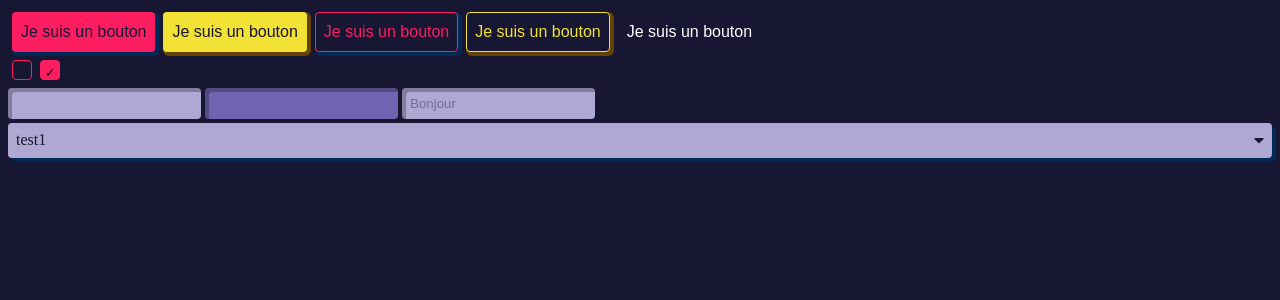
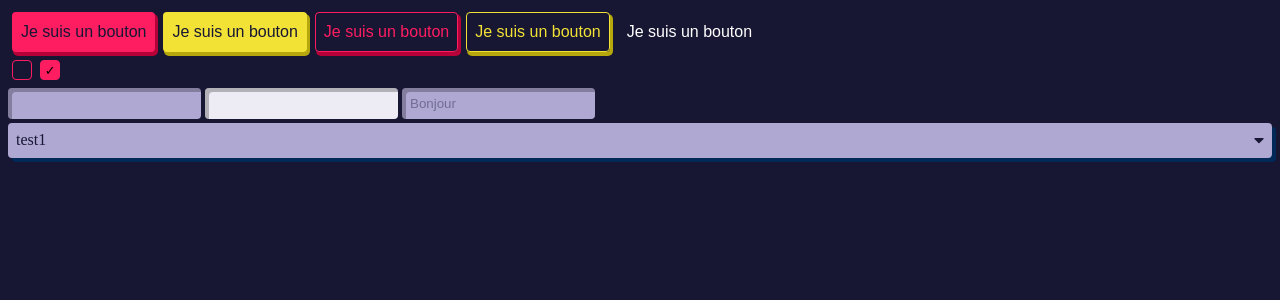
Before and after one commit to Cl0v1s/Mail, a React app in the folder frontend/: page / in a window 1280 px wide. Shown: the top 300 px of the page. Built offline with nearby package versions, Linux system fonts and the light colour scheme; the HTML template or start-up script is replaced by a standard one.

Commit message:
Mise à jour des styles des boutons et des checkboxes

```diff
--- a/frontend/common/Button/Button.css
+++ /dev/null
@@ -1,43 +0,0 @@
-.component-button {
-    --color: var(--color-color-0);
-    --background: transparent;
-    --border: transparent;
-    --color-outline: var(--color-color-0);
-    --shadow: transparent;
-
-    font-size: 1rem;
-    color: var(--color);
-    border: 1px solid var(--border);
-    background-color: var(--background);
-    border-radius: var(--radius);
-    box-shadow: 2px 2px 0px 2px var(--shadow);
-    height: var(--input-height);
-    cursor: pointer;
-}
-
-.component-button:hover {
-    transform: translateX(2px) translateY(2px);
-    box-shadow: none;
-    transition: box-shadow 0.2s ease, transform 0.2s ease;
-}
-
-.component-button.component-button--primary {
-    --color: var(--color-dark);
-    --background: var(--color-primary-50);
-    --color-outline: var(--color-primary-50) !important;
-    --shadow: var(--color-color-100);
-
-}
-
-.component-button.component-button--secondary {
-    --color: var(--color-dark);
-    --background: var(--color-secondary);
-    --color-outline: var(--color-secondary) !important;
-    --shadow: #664300;
-}
-
-.component-button.component-button--outline {
-    color: var(--color-outline);
-    border-color: var(--color-outline);
-    background: transparent;
-}
--- a/frontend/common/Button/Button.jsx
+++ b/frontend/common/Button/Button.jsx
@@ -1,7 +1,7 @@
 import React from 'react';
 import PropTypes from 'prop-types';
 
-import './Button.css';
+import './Button.scss';
 
 export class Button extends React.Component {
     static propTypes = {
--- /dev/null
+++ b/frontend/common/Button/Button.scss
@@ -0,0 +1,43 @@
+.component-button {
+    --color: var(--color-color-0);
+    --background: transparent;
+    --border: transparent;
+    --color-outline: var(--color-color-0);
+    --shadow: transparent;
+
+    &:hover {
+        transform: translateX(2px) translateY(2px);
+        box-shadow: none;
+        transition: box-shadow 0.2s ease, transform 0.2s ease;
+    }
+
+    &.component-button--primary {
+        --color: var(--color-dark);
+        --background: var(--color-primary-50);
+        --color-outline: var(--color-primary-50) !important;
+        --shadow: var(--color-primary-0);
+    }
+
+
+    &.component-button--secondary {
+        --color: var(--color-dark);
+        --background: var(--color-secondary);
+        --color-outline: var(--color-secondary) !important;
+        --shadow: var(--color-secondary-0);
+    }
+
+    &.component-button--outline {
+        color: var(--color-outline);
+        border-color: var(--color-outline);
+        background: transparent;
+    }
+
+    font-size: 1rem;
+    color: var(--color);
+    border: 1px solid var(--border);
+    background-color: var(--background);
+    border-radius: var(--radius);
+    box-shadow: 2px 3px 0px 1px var(--shadow);
+    height: var(--input-height);
+    cursor: pointer;
+}
--- a/frontend/common/Checkbox/Checkbox.css
+++ /dev/null
@@ -1,29 +0,0 @@
-.component-checkbox {
-    --size: 20px;
-
-    display: inline-block;
-    width: var(--size);
-    height: var(--size);
-
-    border: 1px solid var(--color-primary-50);
-    border-radius: var(--radius);
-
-    cursor: pointer;
-    text-align: center;
-    vertical-align: middle;
-}
-
-.component-checkbox.checked {
-    background-color: var(--color-primary-50);
-}
-
-.component-checkbox.checked::before {
-    content: '✓';
-    font-size: 0.8rem;
-    display: inline-block;
-    margin-top: calc((var(--size) / 2) - (0.8rem / 2));
-}
-
-.component-checkbox input {
-    display: none;
-}
--- a/frontend/common/Checkbox/Checkbox.jsx
+++ b/frontend/common/Checkbox/Checkbox.jsx
@@ -1,7 +1,7 @@
 import React from 'react';
 import PropTypes from 'prop-types';
 
-import './Checkbox.css';
+import './Checkbox.scss';
 
 export class Checkbox extends React.Component {
     static propTypes = {
--- /dev/null
+++ b/frontend/common/Checkbox/Checkbox.scss
@@ -0,0 +1,28 @@
+.component-checkbox {
+    --size: 20px;
+
+    &.checked {
+        background-color: var(--color-primary-50);
+
+        &::before {
+            content: '✓';
+            font-size: 0.8rem;
+            display: inline-block;
+        }
+    }
+
+    display: inline-block;
+    width: var(--size);
+    height: var(--size);
+
+    border: 1px solid var(--color-primary-50);
+    border-radius: var(--radius);
+
+    cursor: pointer;
+    text-align: center;
+    vertical-align: middle;
+
+    input {
+        display: none;
+    }
+}
--- a/frontend/theme.scss
+++ b/frontend/theme.scss
@@ -1,8 +1,8 @@
 @mixin declare-color($color, $value) {
-    --#{ $color }-0: #{adjust-color($value, $lightness: 20)};
+    --#{ $color }-100: #{adjust-color($value, $lightness: 20)};
     --#{ $color }-50: #{$value};
     --#{ $color }: var(--#{ $color }-50);
-    --#{ $color }-100: #{adjust-color($value, $lightness: -20)};
+    --#{ $color }-0: #{adjust-color($value, $lightness: -20)};
 }
 
 
```
